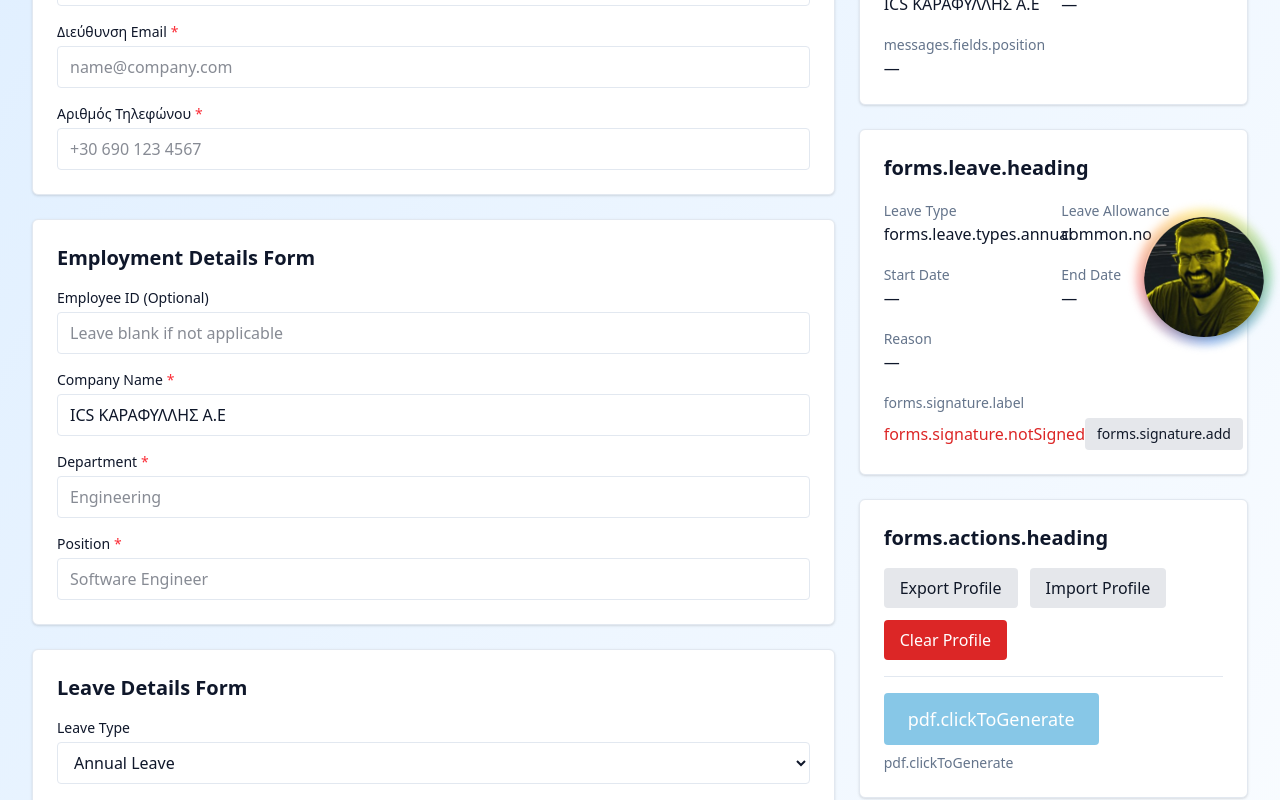
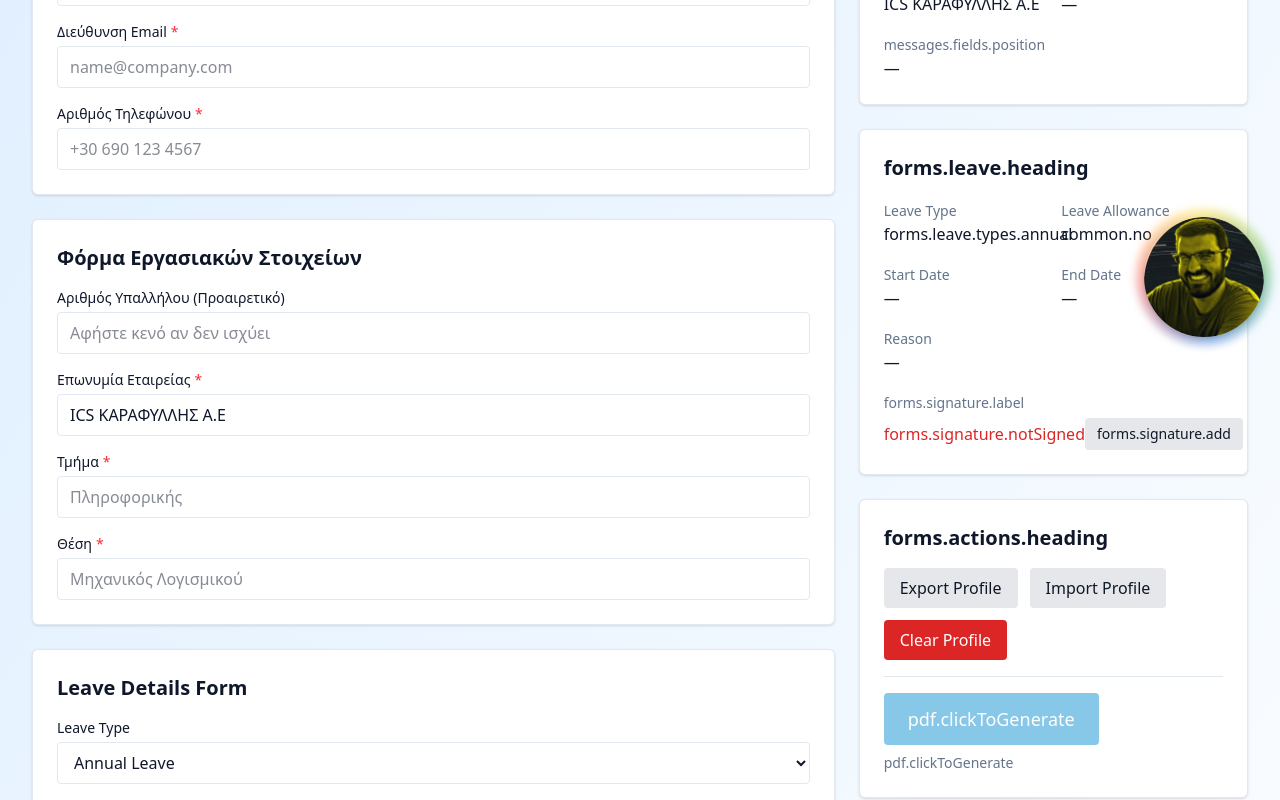
Before and after one commit to jimzord12/absence-pdf-maker, a React (Vite) app: page / in a window 1280 px wide. Shown: the part 447-1247 px from the top of the page. Built offline with nearby package versions, Linux system fonts and the light colour scheme; what @react-pdf/renderer would draw is missing.

Commit message:
111-migrate-employment-details-section: Migrate EmploymentDetailsSection to use i18next translations

```diff
--- a/src/features/leave-request/ui/sections/EmploymentDetailsSection.tsx
+++ b/src/features/leave-request/ui/sections/EmploymentDetailsSection.tsx
@@ -1,6 +1,7 @@
 import React from 'react';
 import type { FieldErrors } from 'react-hook-form';
 import { useFormContext } from 'react-hook-form';
+import { useTranslation } from 'react-i18next';
 
 import { Card, Input } from '../../../../shared/ui';
 import type { LeaveRequest } from '../../model/leaveRequest.types';
@@ -28,25 +29,26 @@ export const EmploymentDetailsSection: React.FC<EmploymentDetailsSectionProps> =
   const methods = useFormContext<LeaveRequest>();
 
   const { register } = methods || {};
+  const { t } = useTranslation('forms') as { t: (key: string, options?: Record<string, unknown>) => string };
 
   return (
     <section aria-labelledby="employment-details-heading">
       <Card>
         <h2 id="employment-details-heading" className="text-xl font-semibold mb-4 text-[color:var(--color-text-primary)]">
-          Employment Details Form
+          {t('employment.heading')}
         </h2>
         <div className="space-y-4">
           <Input
-            label="Employee ID (Optional)"
-            placeholder="Leave blank if not applicable"
+            label={t('employment.employeeId')}
+            placeholder={t('employment.employeeIdPlaceholder')}
             inputType="text"
             {...register?.('profile.employeeId')}
             error={errors?.profile?.employeeId?.message}
           />
 
           <Input
-            label="Company Name"
-            placeholder="Enter company name"
+            label={t('employment.companyName')}
+            placeholder={t('employment.companyNamePlaceholder')}
             inputType="text"
             required
             {...register?.('profile.companyName')}
@@ -54,8 +56,8 @@ export const EmploymentDetailsSection: React.FC<EmploymentDetailsSectionProps> =
           />
 
           <Input
-            label="Department"
-            placeholder="Engineering"
+            label={t('employment.department')}
+            placeholder={t('employment.departmentPlaceholder')}
             inputType="text"
             required
             {...register?.('profile.department')}
@@ -63,8 +65,8 @@ export const EmploymentDetailsSection: React.FC<EmploymentDetailsSectionProps> =
           />
 
           <Input
-            label="Position"
-            placeholder="Software Engineer"
+            label={t('employment.position')}
+            placeholder={t('employment.positionPlaceholder')}
             inputType="text"
             required
             {...register?.('profile.position')}
```
Also changed, not shown: 2 other files (tests, documents, lock files or other folders).
